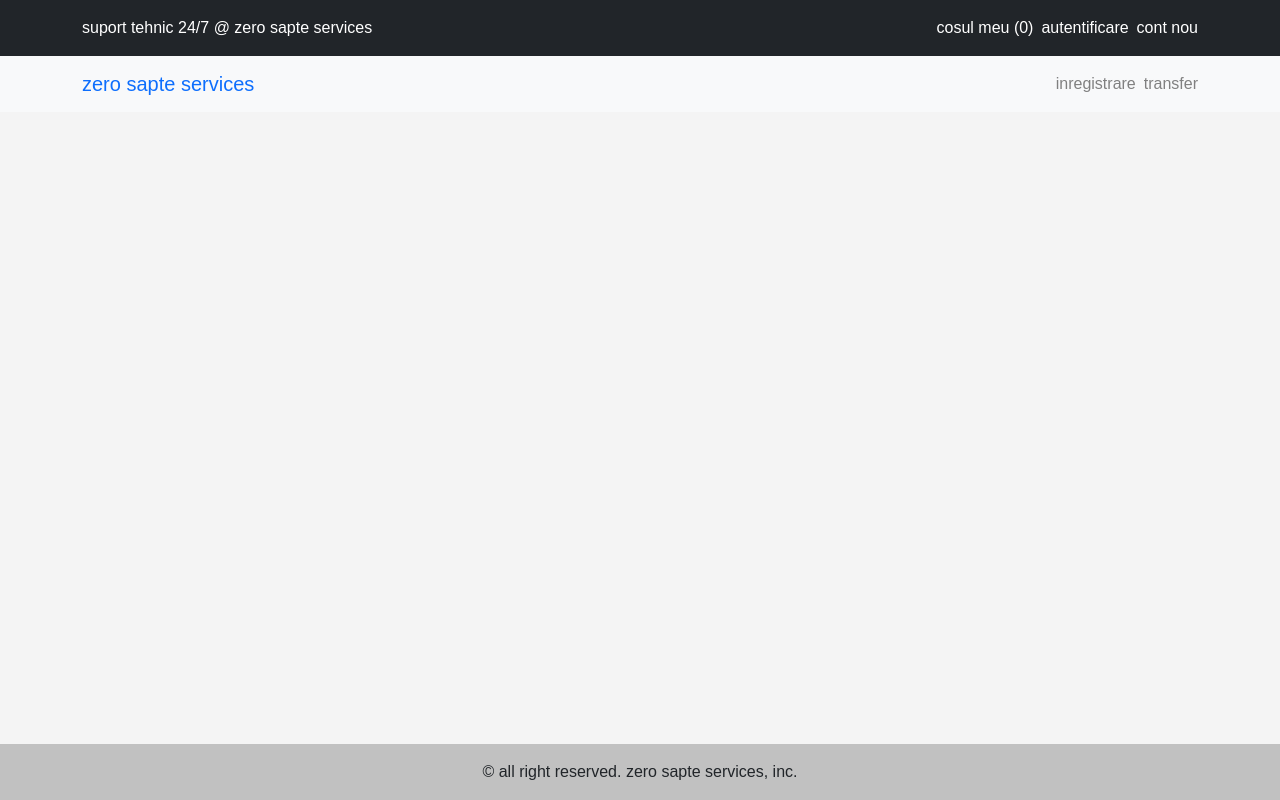
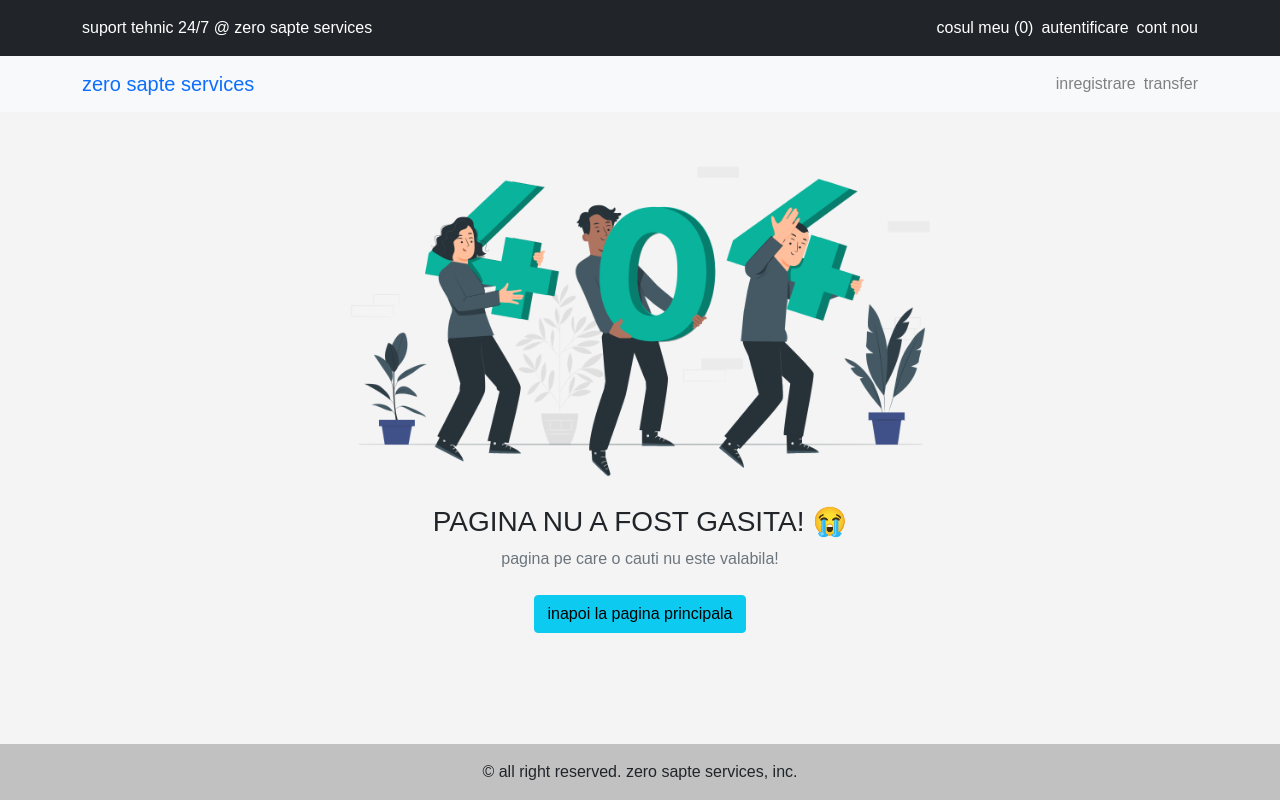
Before and after one commit to danutsss/mevn-domains-registry, a Vue app in the folder client/: page / in a window 1280 px wide. Built offline with nearby package versions, Linux system fonts and the light colour scheme; a web font is replaced by a local one; what vue-cookies would draw is missing.

Commit message:
`notFoundComponent` added

```diff
--- /dev/null
+++ b/client/src/components/NotFound.vue
@@ -0,0 +1,43 @@
+<template>
+    <div class="py-5 d-flex justify-content-center align-items-center">
+        <!-- Auth-page content start -->
+        <div class="overflow-hidden">
+            <!-- start container -->
+            <div class="container">
+                <!-- start row -->
+                <div class="row justify-content-center">
+                    <div class="col-xl-7 col-lg-8">
+                        <div class="text-center">
+                            <img
+                                src="@/assets/img/error400-cover.png"
+                                alt="error img"
+                                class="img-fluid"
+                            />
+                            <div class="mt-3">
+                                <h3 class="text-uppercase">
+                                    pagina nu a fost gasita! 😭
+                                </h3>
+                                <p class="text-muted mb-4">
+                                    pagina pe care o cauti nu este valabila!
+                                </p>
+                                <a href="/store" class="btn btn-info"
+                                    >inapoi la pagina principala</a
+                                >
+                            </div>
+                        </div>
+                    </div>
+                    <!-- end row -->
+                </div>
+                <!-- end container -->
+            </div>
+            <!-- Auth-page content end -->
+        </div>
+        <!-- Auth-page wrapper end -->
+    </div>
+</template>
+
+<script>
+export default {
+    name: "NotFound",
+};
+</script>
--- a/client/src/routes/index.js
+++ b/client/src/routes/index.js
@@ -2,6 +2,7 @@ import { createRouter, createWebHistory } from "vue-router";
 import Home from "@/views/Home.vue";
 import Register from "@/views/account/Register.vue";
 import Login from "@/views/account/Login.vue";
+import NotFoundComponent from "@/components/NotFound.vue";
 import Transfer from "@/views/domain/Transfer.vue";
 import { isLoggedIn } from "@/services/apiConnector";
 
@@ -42,6 +43,10 @@ const routes = [
             title: "Transfer domeniu @ 07INTERNET",
         },
     },
+    {
+        path: "/:pathMatch(.*)",
+        component: NotFoundComponent,
+    },
 ];
 
 const router = createRouter({
@@ -51,7 +56,7 @@ const router = createRouter({
 
 router.beforeEach(async (to, from, next) => {
     if (to.meta.authRequired) {
-        if (await isLoggedIn()) {
+        if (isLoggedIn()) {
             next();
         } else {
             next({ name: "login" });
```
Also changed, not shown: client/src/assets/img/error400-cover.png (added).
